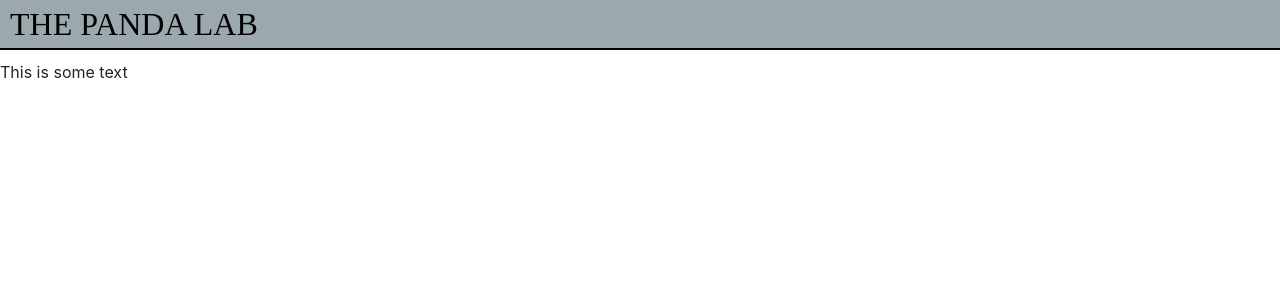
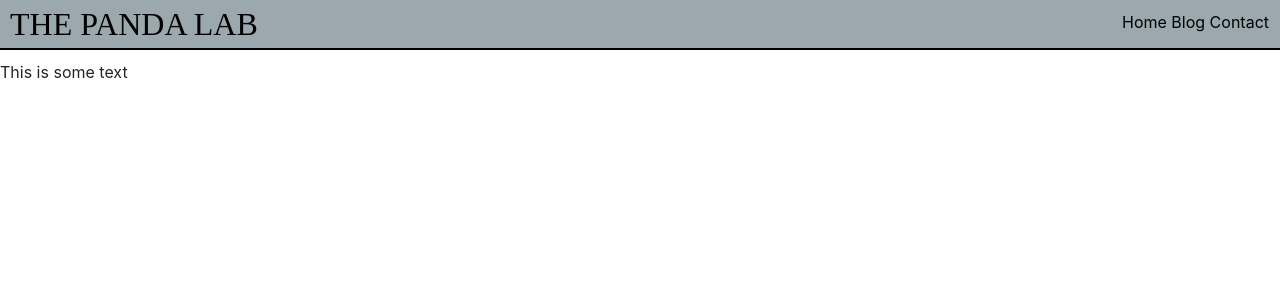
Before and after one commit to theparanoidpanda/socialNetwork, a PHP site: page / in a window 1280 px wide. Shown: the top 300 px of the page. Run offline with PHP 8.4, Linux system fonts and the light colour scheme; the visitor is signed in with stand-in values (Sample User, id 1).

Commit message:
Added google material design stylesheet for icons

```diff
--- a/assets/css/style.css
+++ b/assets/css/style.css
@@ -41,3 +41,21 @@ body {
     text-decoration: none;
     color: #ffffff;
 }
+
+nav {
+    float: right;
+    right: 1px;
+    position: absolute;
+    margin: 10px;
+}
+nav a {
+    position: relative;
+    color: #000000;
+    text-decoration: none;
+    font-size: 100%;
+}
+
+nav a:hover {
+    text-decoration: none;
+    color: #ffffff;
+}
--- a/includes/header.php
+++ b/includes/header.php
@@ -22,6 +22,7 @@ else {
 
         <!-- CSS -->
         <link rel="stylesheet" type="text/css" href="assets/css/bootstrap.css">
+        <link href="https://fonts.googleapis.com/icon?family=Material+Icons" rel="stylesheet">
         <link rel="stylesheet" type="text/css" href="assets/css/style.css">
 
     </head>
@@ -31,6 +32,12 @@ else {
             <div class="logo">
                 <a href="index.php">THE PANDA LAB</a>
             </div>
+
+            <nav>
+                <a href="#">Home</a>
+                <a href="#">Blog</a>
+                <a href="#">Contact</a>
+            </nav>
         </div>
         <p>This is some text</p>
     </body>
--- a/index.html
+++ b/index.html
@@ -9,6 +9,7 @@
 
         <!-- CSS -->
         <link rel="stylesheet" type="text/css" href="assets/css/bootstrap.css">
+        <link href="https://fonts.googleapis.com/icon?family=Material+Icons" rel="stylesheet">
         <link rel="stylesheet" type="text/css" href="assets/css/index_html.css">
     </head>
 
--- a/register.php
+++ b/register.php
@@ -12,6 +12,7 @@ require 'includes/form_handlers/login_handler.php';
     <head>
         <title>ParanoidPanda - Registration</title>
         <!-- CSS -->
+        <link href="https://fonts.googleapis.com/icon?family=Material+Icons" rel="stylesheet">
         <link rel="stylesheet" type="text/css" href="assets/css/register_style.css">
 
         <!-- Javascript -->
```
